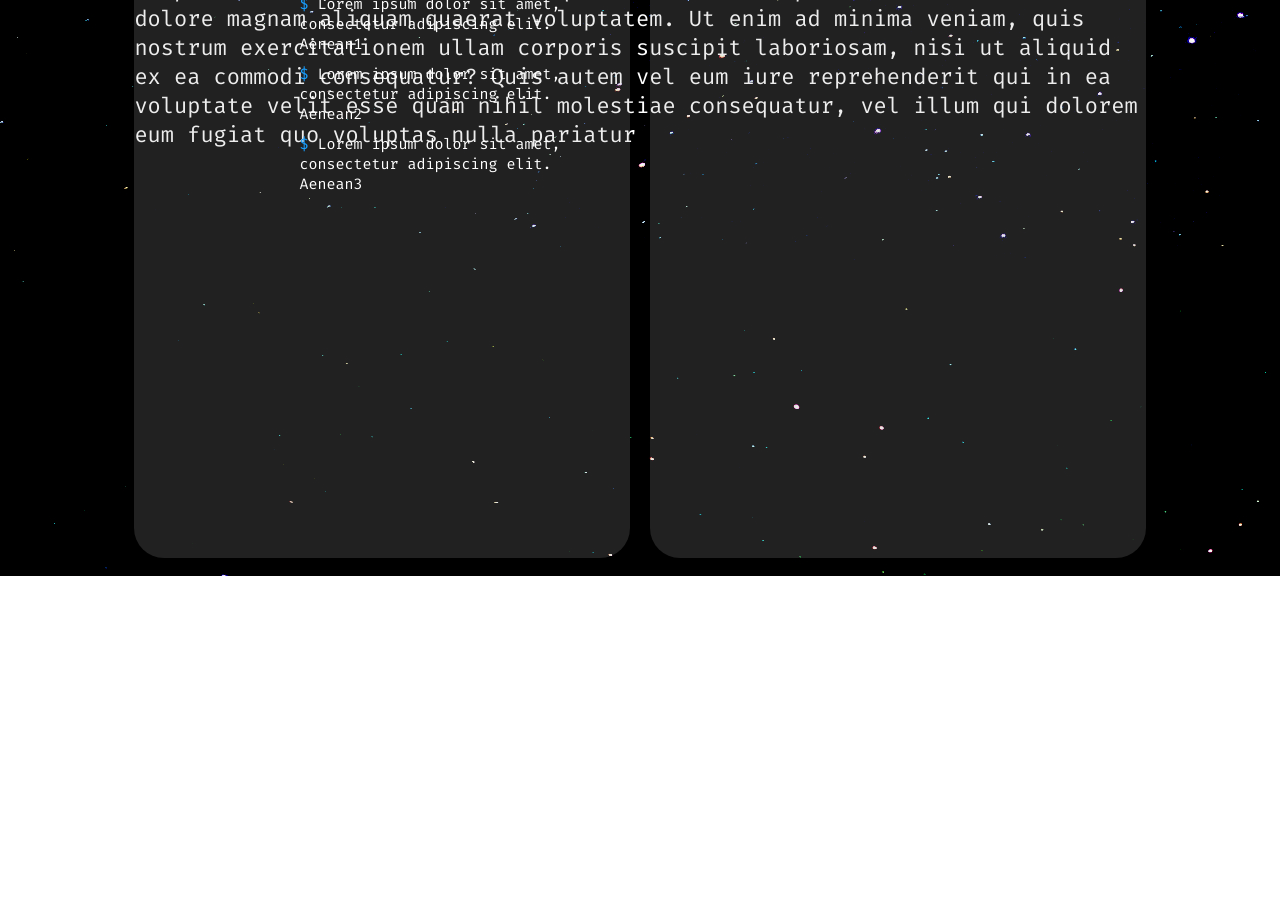
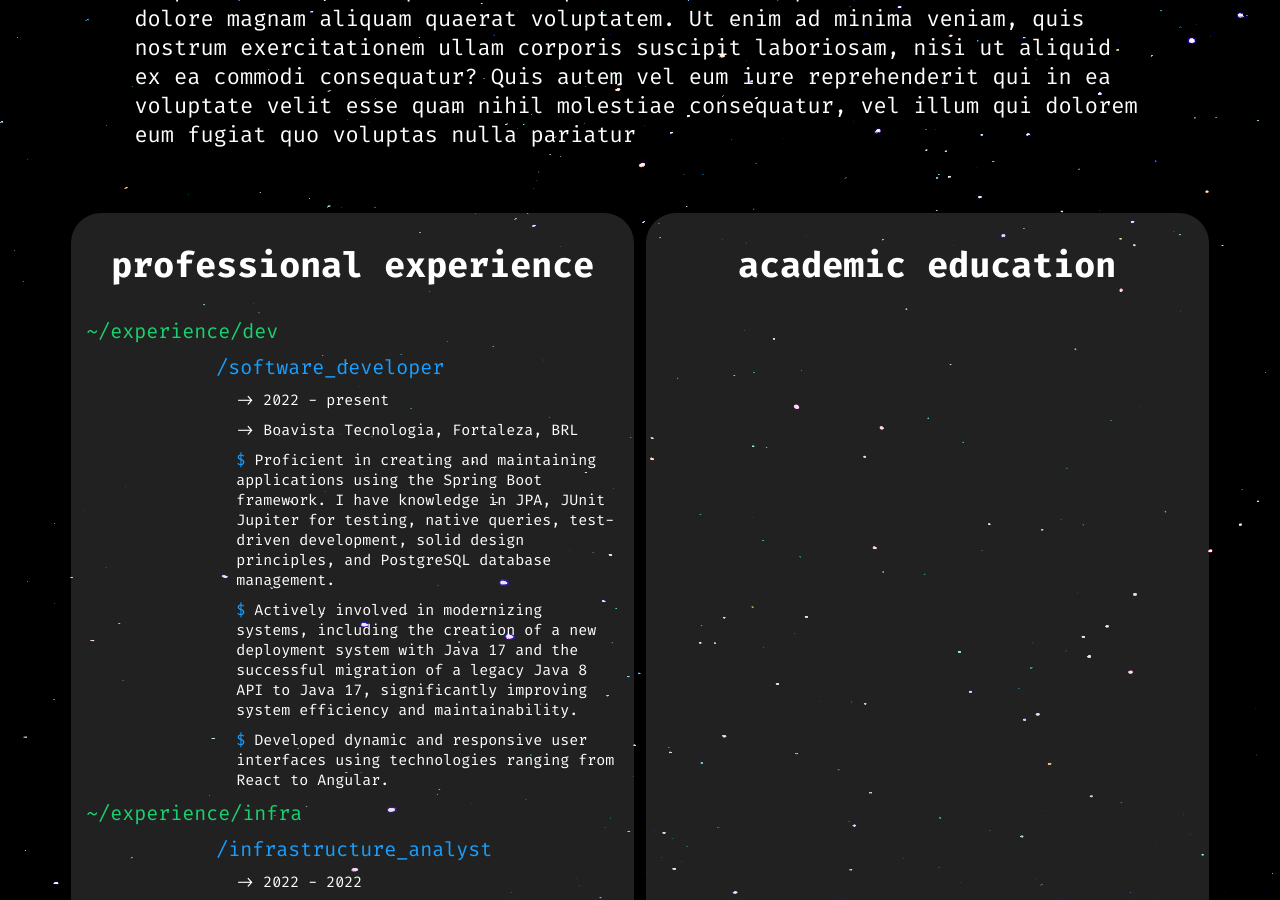
Before and after one commit to VitorTenor/my-personal-blog, a React (Vite) app: page / in a window 1280 px wide. Shown: the part 1900-2800 px from the top of the page. Before the commit the page ends 2476 px from the top, so only its background shows below. Built offline with nearby package versions, Linux system fonts and the light colour scheme.

Commit message:
pendente otimizar declaracao de experiencia profissional

```diff
--- a/src/language/constants/EN_US.json
+++ b/src/language/constants/EN_US.json
@@ -2,6 +2,44 @@
   "profession": "software developer",
   "study": "software engineering student",
   "welcome": "Hi There! I'm Vitor",
-  "professional_experience": "Professional Experience",
-  "academic_education": "Academic Education"
+  "professional_experience": "professional experience",
+  "academic_education": "academic education",
+  "experience_component": [
+    {
+      "path": "~/experience/dev",
+      "experience": [
+        {
+          "title": "software_developer",
+          "date": "2022 - present",
+          "company": "Boavista Tecnologia, Fortaleza, BRL",
+          "description": [
+            "Proficient in creating and maintaining applications using the Spring Boot framework. I have knowledge in JPA, JUnit Jupiter for testing, native queries, test-driven development, solid design principles, and PostgreSQL database management.",
+            "Actively involved in modernizing systems, including the creation of a new deployment system with Java 17 and the successful migration of a legacy Java 8 API to Java 17, significantly improving system efficiency and maintainability.",
+            "Developed dynamic and responsive user interfaces using technologies ranging from React to Angular."
+          ]
+        }
+      ]
+    },
+    {
+      "path": "~/experience/infra",
+      "experience": [
+        {
+          "title": "infrastructure_analyst",
+          "date": "2022 - 2022",
+          "company": "Euroamerican, Jandira, BRL",
+          "description": [
+            "Maintenance of Windows servers, administration of Exchange, DHCP, DNS, backups, AD, firewalls, and proxies",
+            "Resolved day-to-day issues involving networks, user support, and file and application storage",
+            "Performed hardware and software installation/configuration, system migrations, and software tool updates"
+          ]
+        },
+        {
+          "title": "it_intern",
+          "date": "2021 - 2022",
+          "company": "Euroamerican, Jandira, BRL",
+          "description": []
+        }
+      ]
+    }
+  ]
 }
--- a/src/language/constants/PT_BR.json
+++ b/src/language/constants/PT_BR.json
@@ -3,5 +3,43 @@
   "study": "estudante de engenharia de software",
   "welcome": "Eaaai! Eu sou o Vitor",
   "professional_experience": "experiência profissional",
-  "academic_education": "formação acadêmica"
+  "academic_education": "formação acadêmica",
+  "experience_component": [
+    {
+      "path": "~/experiencia/dev",
+      "experience": [
+        {
+          "title": "desenvolvedor_de_software",
+          "date": "2022 - presente",
+          "company": "Boavista Tecnologia, Fortaleza, BRL",
+          "description": [
+            "Proficiente na criação e manutenção de aplicativos usando o framework Spring Boot. Possuo conhecimento em JPA, JUnit Jupiter para testes, consultas nativas, desenvolvimento orientado a testes, princípios de design sólido e gerenciamento de banco de dados PostgreSQL",
+            "Participei ativamente da modernização de sistemas, incluindo a criação de um novo sistema de implantação com Java 17 e a migração bem-sucedida de uma API legada de Java 8 para Java 17, melhorando significativamente a eficiência e a manutenibilidade do sistema.",
+            "Desenvolvi interfaces de usuário dinâmicas e responsivas, utilizando desde React até Angular"
+          ]
+        }
+      ]
+    },
+    {
+      "path": "~/experiencia/infra",
+      "experience": [
+        {
+          "title": "analista_de_infraestrutura",
+          "date": "2022 - 2022",
+          "company": "Euroamerican, Jandira, BRL",
+          "description": [
+            "Manutenção de servidores Windows, administração de Exchange, DHCP, DNS, backups, AD, firewalls e proxies",
+            "Solucionei problemas do dia a dia envolvendo redes, suporte a usuários e armazenamento de arquivos e aplicativos",
+            "Realizei instalação/configuração de hardware e software, migrações de sistemas e atualizações de ferramentas de software"
+          ]
+        },
+        {
+          "title": "estagiario_de_infraestrutura",
+          "date": "2021 - 2022",
+          "company": "Euroamerican, Jandira, BRL",
+          "description": []
+        }
+      ]
+    }
+  ]
 }
--- a/src/pages/main/styles.ts
+++ b/src/pages/main/styles.ts
@@ -3,7 +3,8 @@ import styled from 'styled-components';
 export const MainPageStyles = styled.div`
   section {
     padding: 10px 10px 10px 10px;
-    height: 100vh;
+    min-height: 100vh;
+    height: auto;
     display: flex;
   }
 `;
--- a/src/ui/molecule/ExperienceComponent/index.tsx
+++ b/src/ui/molecule/ExperienceComponent/index.tsx
@@ -11,7 +11,7 @@ import {
   SPAN_STYLE,
   TITLE_PREFIX,
   TITLE_STYLE,
-} from './util';
+} from './container';
 
 interface ExperienceComponentProps {
   title: string;
--- /dev/null
+++ b/src/ui/organism/Sections/Experience/container.ts
@@ -0,0 +1,45 @@
+import { useTranslation } from 'react-i18next';
+
+export default function useContainer() {
+  let { t } = useTranslation();
+
+  const dev = {
+    path: t('experience_component.0.path'),
+    experience: [
+      {
+        title: t('experience_component.0.experience.0.title'),
+        date: t('experience_component.0.experience.0.date'),
+        company: t('experience_component.0.experience.0.company'),
+        description: [
+          t('experience_component.0.experience.0.description.0'),
+          t('experience_component.0.experience.0.description.1'),
+          t('experience_component.0.experience.0.description.2'),
+        ],
+      },
+    ],
+  };
+
+  const infra = {
+    path: t('experience_component.1.path'),
+    experience: [
+      {
+        title: t('experience_component.1.experience.0.title'),
+        date: t('experience_component.1.experience.0.date'),
+        company: t('experience_component.1.experience.0.company'),
+        description: [
+          t('experience_component.1.experience.0.description.0'),
+          t('experience_component.1.experience.0.description.1'),
+          t('experience_component.1.experience.0.description.2'),
+        ],
+      },
+      {
+        title: t('experience_component.1.experience.1.title'),
+        date: t('experience_component.1.experience.1.date'),
+        company: t('experience_component.1.experience.1.company'),
+        description: [],
+      },
+    ],
+  };
+
+  return { dev, infra };
+}
--- a/src/ui/organism/Sections/Experience/index.tsx
+++ b/src/ui/organism/Sections/Experience/index.tsx
@@ -8,31 +8,16 @@ import {
   TitleStyles,
 } from './styles';
 import ExperienceComponent from '../../../molecule/ExperienceComponent';
+import useContainer from './container';
 
 export default function Experience(props: SectionProps): ReactElement {
   const { t } = useTranslation();
-
-  const experienceComponent = {
-    path: '~/experience/dev',
-    experience: [
-      {
-        title: 'Software_Developer',
-        date: '2022 - Present',
-        company: 'Company',
-        description: [
-          'Lorem ipsum dolor sit amet, consectetur adipiscing elit. Aenean1',
-          'Lorem ipsum dolor sit amet, consectetur adipiscing elit. Aenean2',
-          'Lorem ipsum dolor sit amet, consectetur adipiscing elit. Aenean3',
-        ],
-      },
-    ],
-  };
-
+  const { dev, infra } = useContainer();
   return (
     <ExperienceStyles id={props.id}>
       <ProfessionalExperienceStyles>
         <TitleStyles>{t('professional_experience')}</TitleStyles>
-        <ExperienceComponent childrens={[experienceComponent]} />
+        <ExperienceComponent childrens={[dev, infra]} />
       </ProfessionalExperienceStyles>
 
       <EducationStyles>
--- a/src/ui/organism/Sections/Experience/styles.ts
+++ b/src/ui/organism/Sections/Experience/styles.ts
@@ -2,20 +2,21 @@ import styled from 'styled-components';
 import { globalColor } from '../../../../styles/GlobalStyles';
 
 export const ExperienceStyles = styled.section`
-  width: 80%;
+  width: 90%;
+  height: 150vh;
   margin: 0 auto;
   display: flex;
   justify-content: space-between;
 `;
 
 export const ProfessionalExperienceStyles = styled.div`
-  width: 49%;
+  width: 49.5%;
   background-color: ${globalColor.tertiary};
   border-radius: 30px;
 `;
 
 export const EducationStyles = styled.div`
-  width: 49%;
+  width: 49.5%;
   border-radius: 30px;
   background-color: ${globalColor.tertiary};
 `;
```
Also changed, not shown: src/ui/molecule/ExperienceComponent/container.ts (renamed from src/ui/molecule/ExperienceComponent/util.ts).
